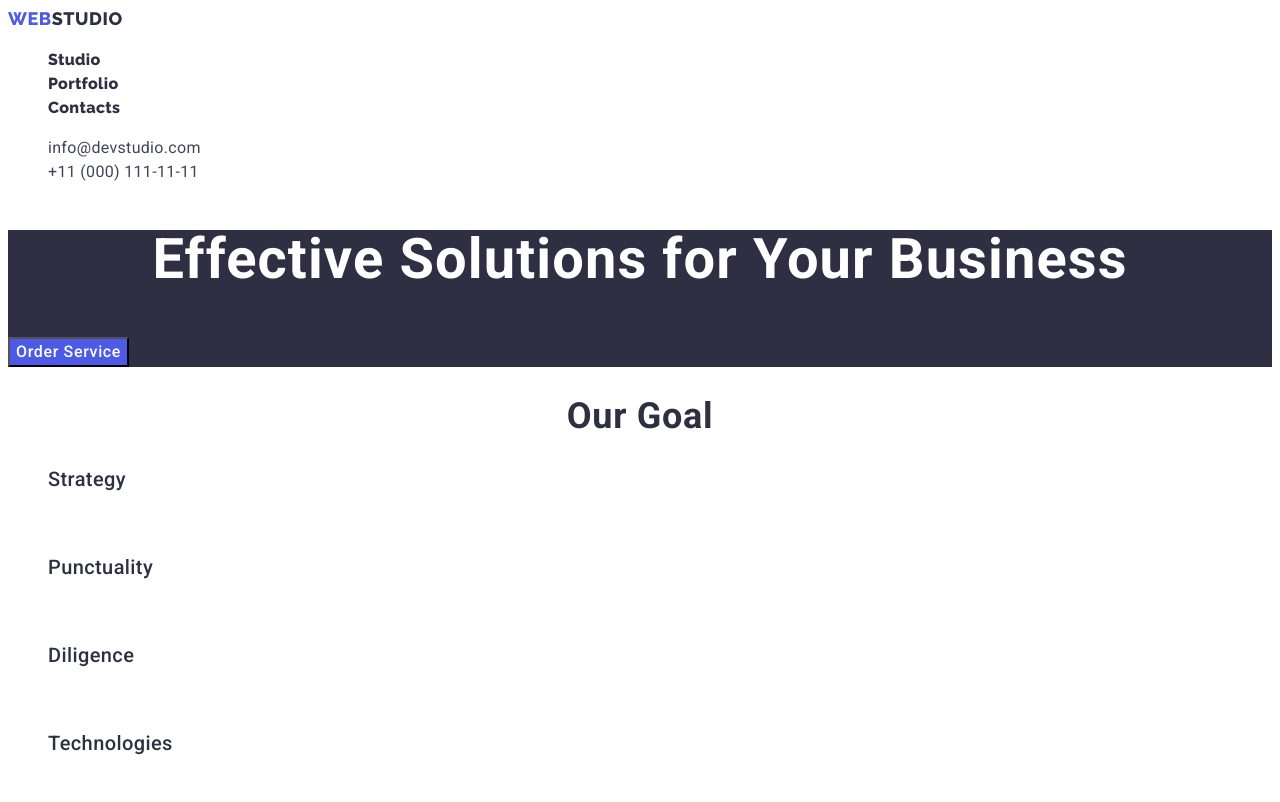
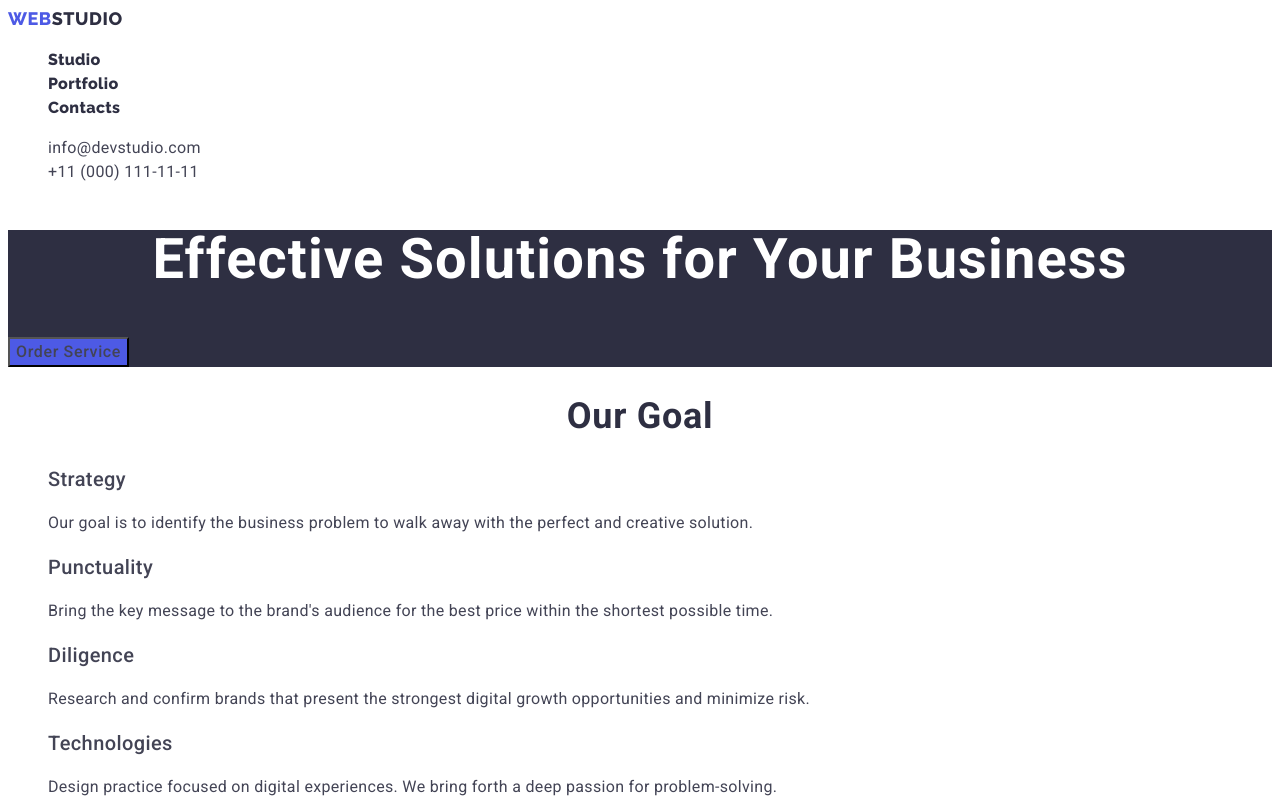
Before and after one commit to SerhiiPochtovyk/goit-markup-hw-02, a plain HTML site: page index.html in a window 1280 px wide. Shown: the top 802 px of the page. Drawn offline with Linux system fonts and the light colour scheme.

Commit message:
Update style.css

```diff
--- a/css/style.css
+++ b/css/style.css
@@ -1,11 +1,14 @@
 :root {
   --text-btn-color: #4d5ae5;
   --bcg-btn: #f4f4fd;
+  --text: #434455 ;
+  --black-background: #fff;
 }
 
 body {
   font-family: 'Roboto', sans-serif;
-  color: var(--white, #fff);
+  background-color: var(black-background);
+  color: var(--text);
   text-decoration: none;
 }
 
@@ -85,7 +88,7 @@ body {
   font-size: 16px;
   line-height: 1.5;
   letter-spacing: 0.04em;
-  color: #ffffff;
+  color:var(--text);
   cursor: pointer;
 }
 
@@ -98,7 +101,7 @@ body {
   font-weight: 500;
   font-size: 20px;
   line-height: 1.2;
-  color: #2e2f42;
+  color:var(--text);
   letter-spacing: 0.02em;
 }
 
```
